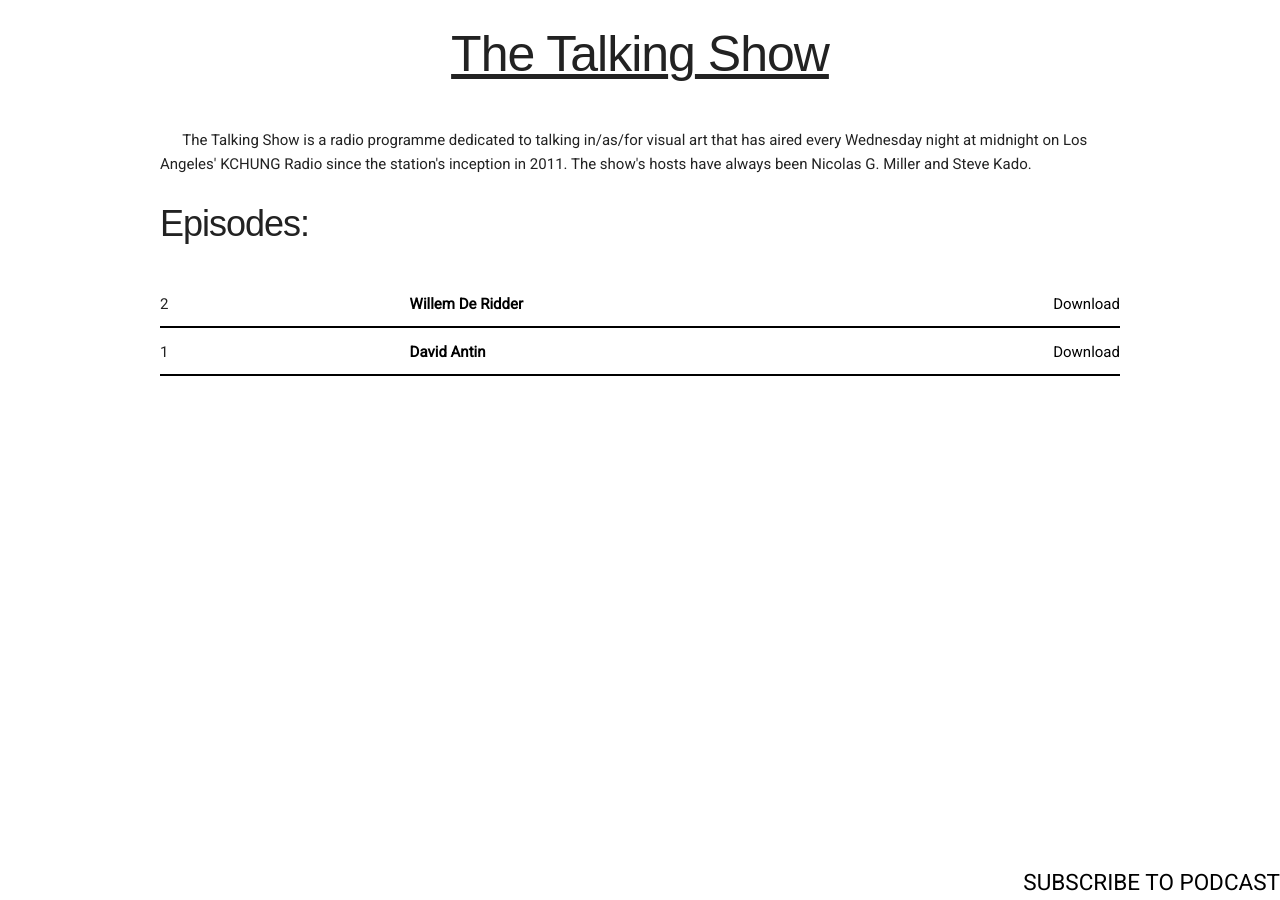
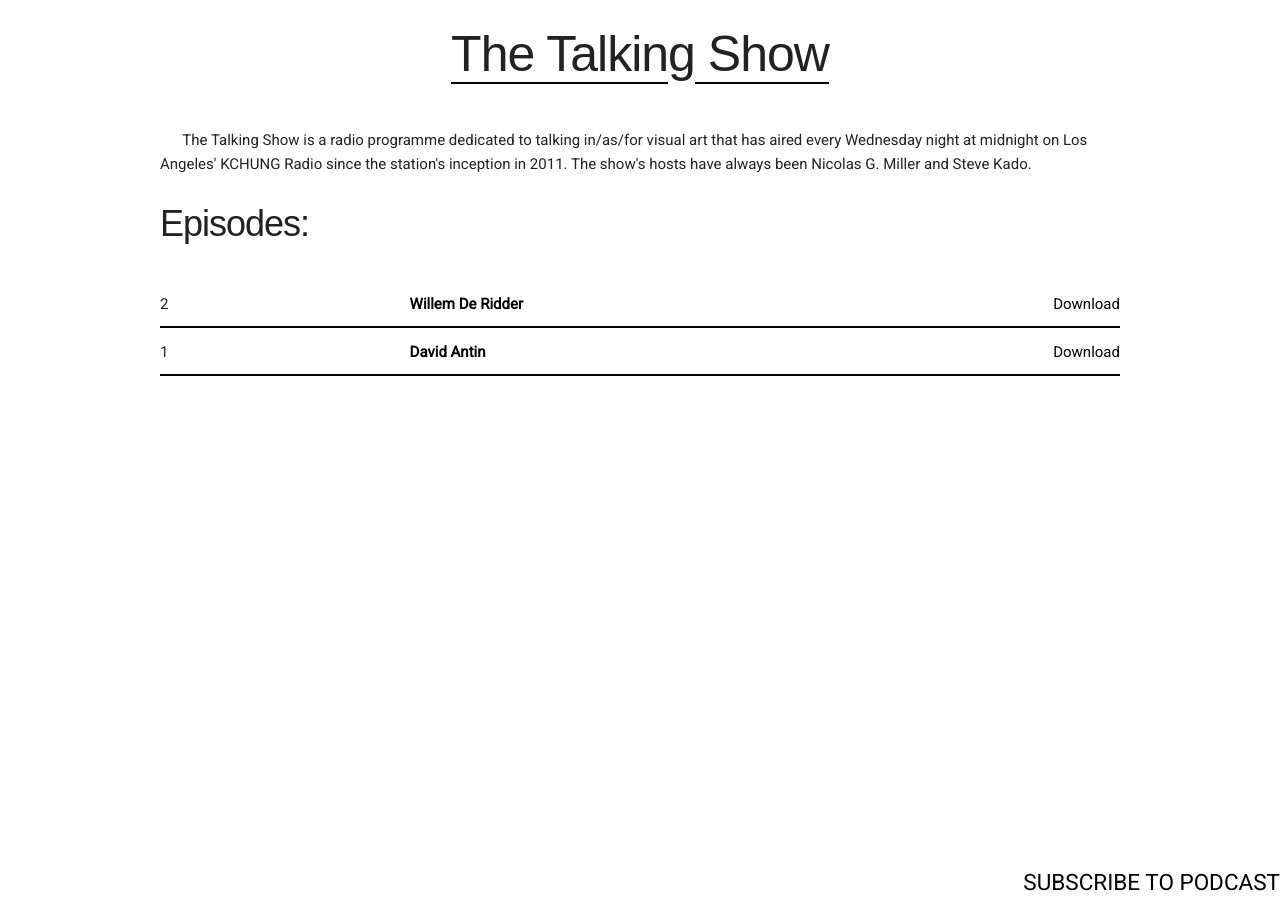
Before and after one commit to ssssssssk/Talking_Show, a Jekyll site: the page built from index.html, in a window 1280 px wide. Built offline with Jekyll 4.4.1, drawn with Linux system fonts in a browser that asks for light colours; nearby versions of some CDN libraries; some web fonts are replaced.

Commit message:
Moving the underline up

```diff
--- a/css/skeleton.css
+++ b/css/skeleton.css
@@ -151,7 +151,7 @@ html {
 h1, h2, h3, h4, h5, h6 {
   margin-top: 0;
   margin-bottom: 2rem;
-  font-weight: 300; }
+  font-weight: 300;}
   h1 { font-size: 4.0rem; line-height: 1.2;  letter-spacing: -.1rem; font-family: 'News Cycle', sans-serif;}
   h2 { font-size: 3.6rem; line-height: 1.25; letter-spacing: -.1rem; font-family: 'News Cycle', sans-serif; }
   h3 { font-size: 3.0rem; line-height: 1.3;  letter-spacing: -.1rem; font-family: 'News Cycle', sans-serif; }
@@ -173,7 +173,9 @@ h1, h2, h3, h4, h5, h6 {
     margin-top: 0; font-family: 'Roboto', sans-serif;}
 
   .underline {
-    text-decoration: underline;
+    text-decoration: none;
+    border-bottom: 2px solid black;
+    bottom: -20px;
   }
 
 
```
